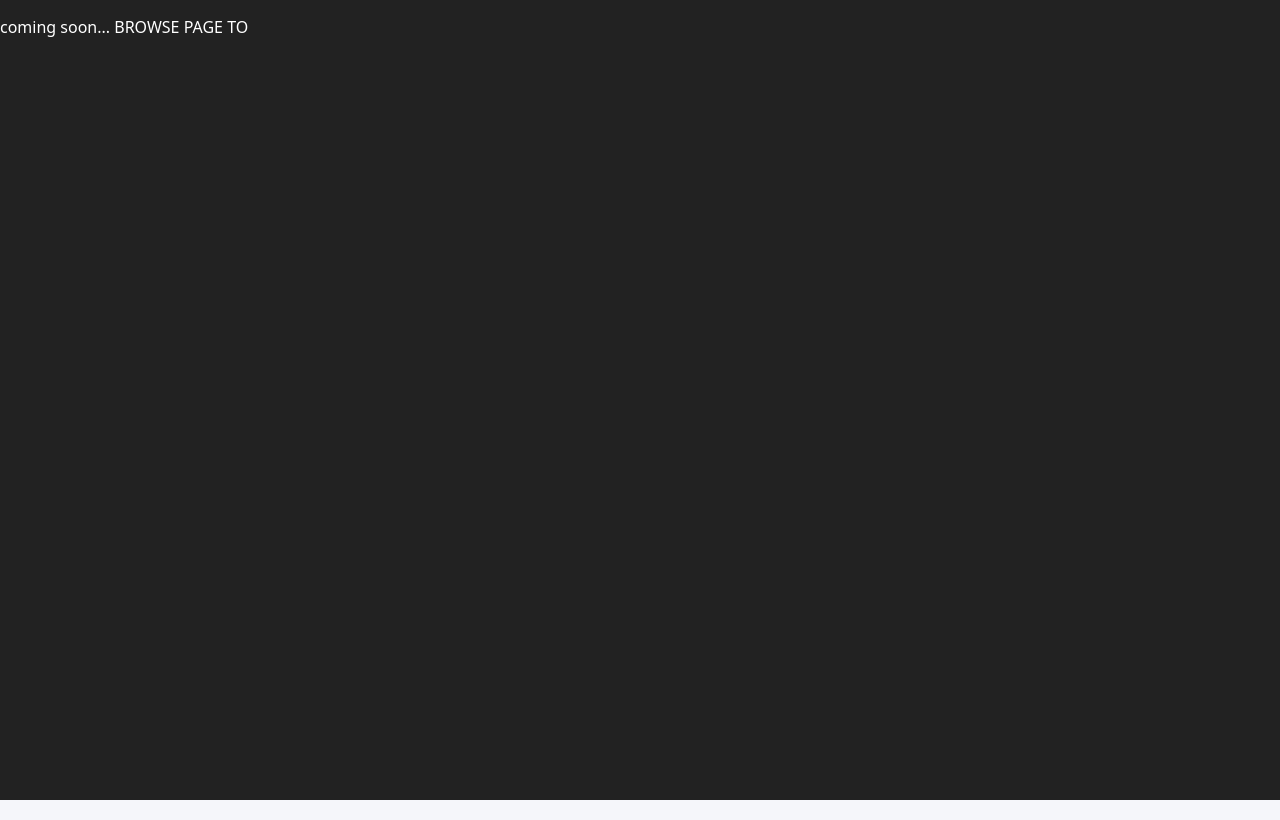
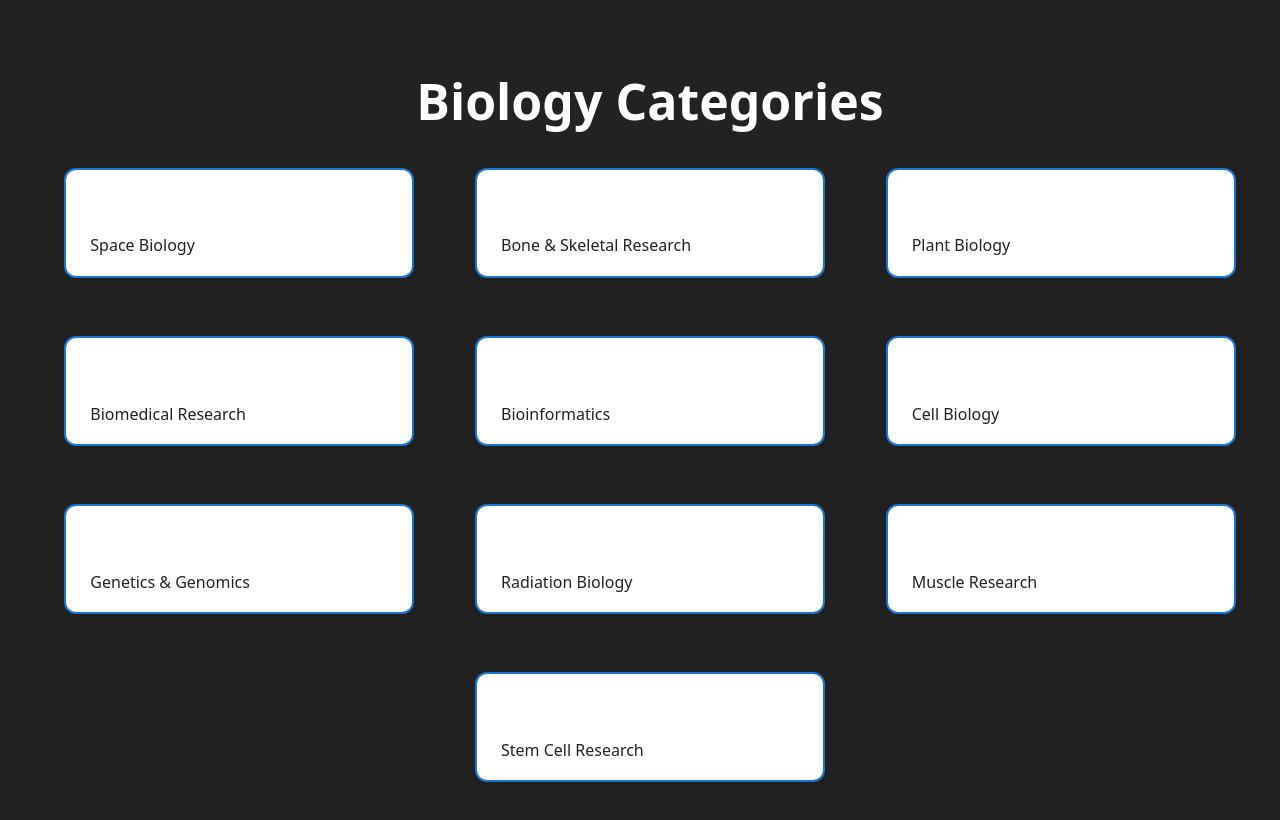
Before and after one commit to yaboi-jepoy/SpaceBiologyEngine, a React (Vite) app in the folder sbe/: page /browse in a window 1280 px wide. Built offline with nearby package versions, Linux system fonts and the light colour scheme; no server answers.

Commit message:
browsepage jsx and css

```diff
--- a/sbe/src/components/pages/BrowsePage.jsx
+++ b/sbe/src/components/pages/BrowsePage.jsx
@@ -1,10 +1,30 @@
 import React from 'react';
-// other imports...
+import '../../styles/pages/BrowsePage.css';
+
+// categories galing csv
+const categories = [
+  'Space Biology',
+  'Bone & Skeletal Research',
+  'Plant Biology',
+  'Biomedical Research',
+  'Bioinformatics',
+  'Cell Biology',
+  'Genetics & Genomics',
+  'Radiation Biology',
+  'Muscle Research',
+  'Stem Cell Research',
+];
 
 export default function BrowsePage() {
+
   return (
-    <div>
-      <p>coming soon... BROWSE PAGE TO</p>
+    <div className="browse-container">
+      <h2 className="browse-title">Biology Categories</h2>
+      <ul className="category-list">
+        {categories.map((cat, idx) => (
+          <li key={idx}>{cat}</li>
+        ))}
+      </ul>
     </div>
   );
 }
--- a/sbe/src/styles/pages/BrowsePage.css
+++ b/sbe/src/styles/pages/BrowsePage.css
@@ -0,0 +1,89 @@
+/* general container ng buong page */
+.browse-container {
+    display: flex;
+    flex-direction: column;
+    align-items: center;
+    margin: 10px;
+    padding: 15px;
+    min-height: 100vh;
+    width: 100vw;
+    box-sizing: border-box;
+}
+
+/* title lng */
+.browse-title {
+    font-size: 50px;
+    margin-bottom: 20px;
+    text-align: center;
+    width: 100%;
+}
+
+/* eto yung sa alignment ng mga box */
+.category-list {
+    display: grid;
+    grid-template-columns: repeat(auto-fit, minmax(280px, 1fr));
+    gap: 2rem;
+    list-style: none;
+    padding: 0;
+    margin: 0 auto;
+    width: 100%;
+    max-width: 1200px;
+    justify-items: center;
+    align-items: center;
+    box-sizing: border-box;
+}
+
+/* eto yung sa box ng "calling card" */
+.category-list li {
+    background: #fff;
+    border: 2px solid #1976d2;
+    border-radius: 12px;
+    min-height: 110px;
+    width: 100%;
+    max-width: 350px;
+    box-shadow: 0 4px 16px rgba(0,0,0,0.10);
+    display: flex;
+    align-items: flex-end;
+    justify-content: flex-start;
+    text-align: left;
+    font-size: 1rem;
+    font-weight: 500;
+    color: #222;
+    padding: 1.2rem 1.5rem;
+    margin: 0;
+    box-sizing: border-box;
+    position: relative;
+    overflow: hidden;
+    transition: all 0.4s cubic-bezier(.4,0,0.2,1);
+}
+
+.category-list li:hover {
+    min-height: 220px;
+    max-width: 500px;
+    z-index: 2;
+    box-shadow: 0 8px 32px rgba(25, 118, 210, 0.25), 0 0 24px 4px #1976d2;
+    transform: translateY(-4px);
+    transition: all 0.4s cubic-bezier(.4,0,0.2,1);
+}
+
+/* para nasa center column yung last item/calling card kapag odd number yung items */
+.category-list li:last-child {
+    grid-column: 2 / 3;
+}
+
+/* para dynamic yung layout if maresize yung web app - ok na to me thinks like frfr */
+@media (max-width: 900px) {
+    .browse-title {
+        font-size: 2rem;
+    }
+    .category-list {
+        grid-template-columns: 1fr;
+        max-width: 400px;
+        gap: 1rem;
+    }
+    .category-list li {
+        font-size: 1.1rem;
+        min-width: 180px;
+        max-width: 100%;
+    }
+}
```
